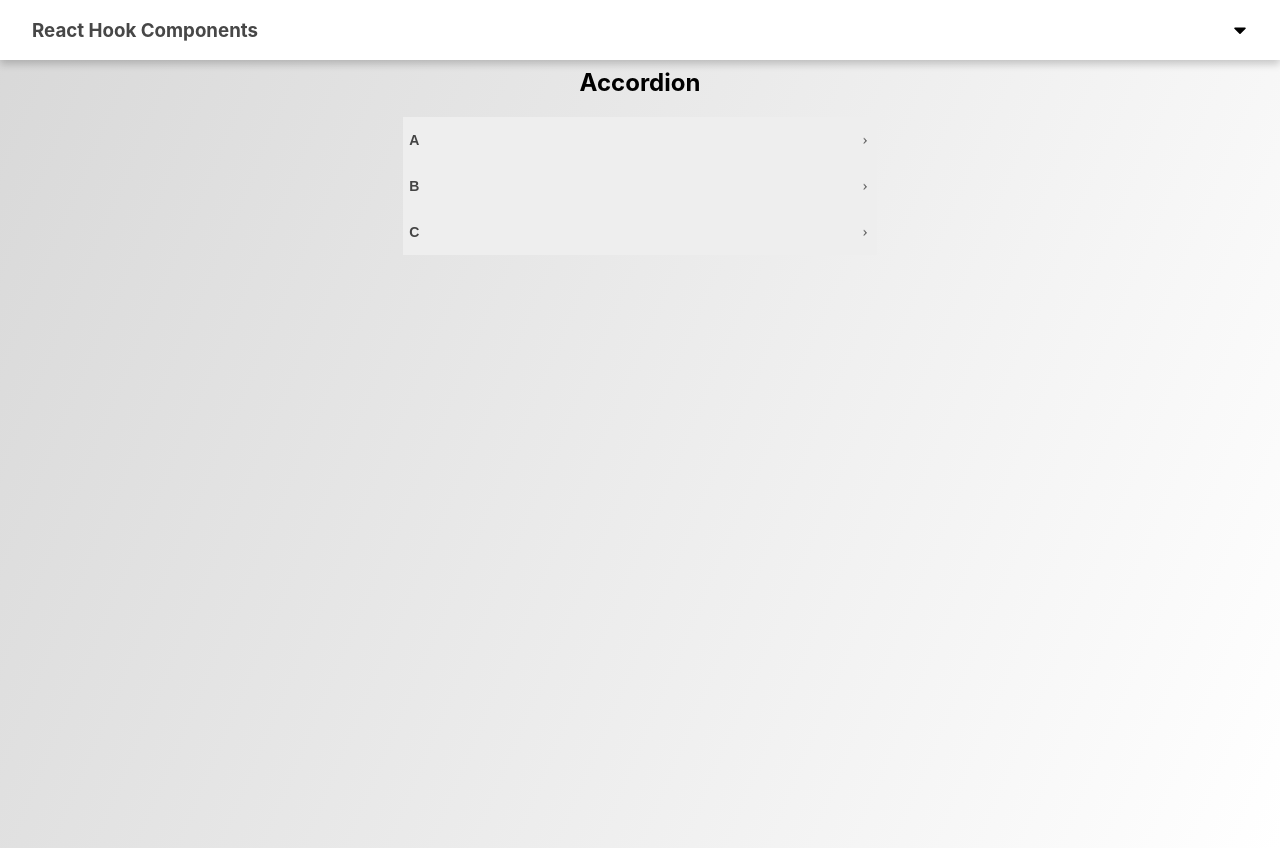
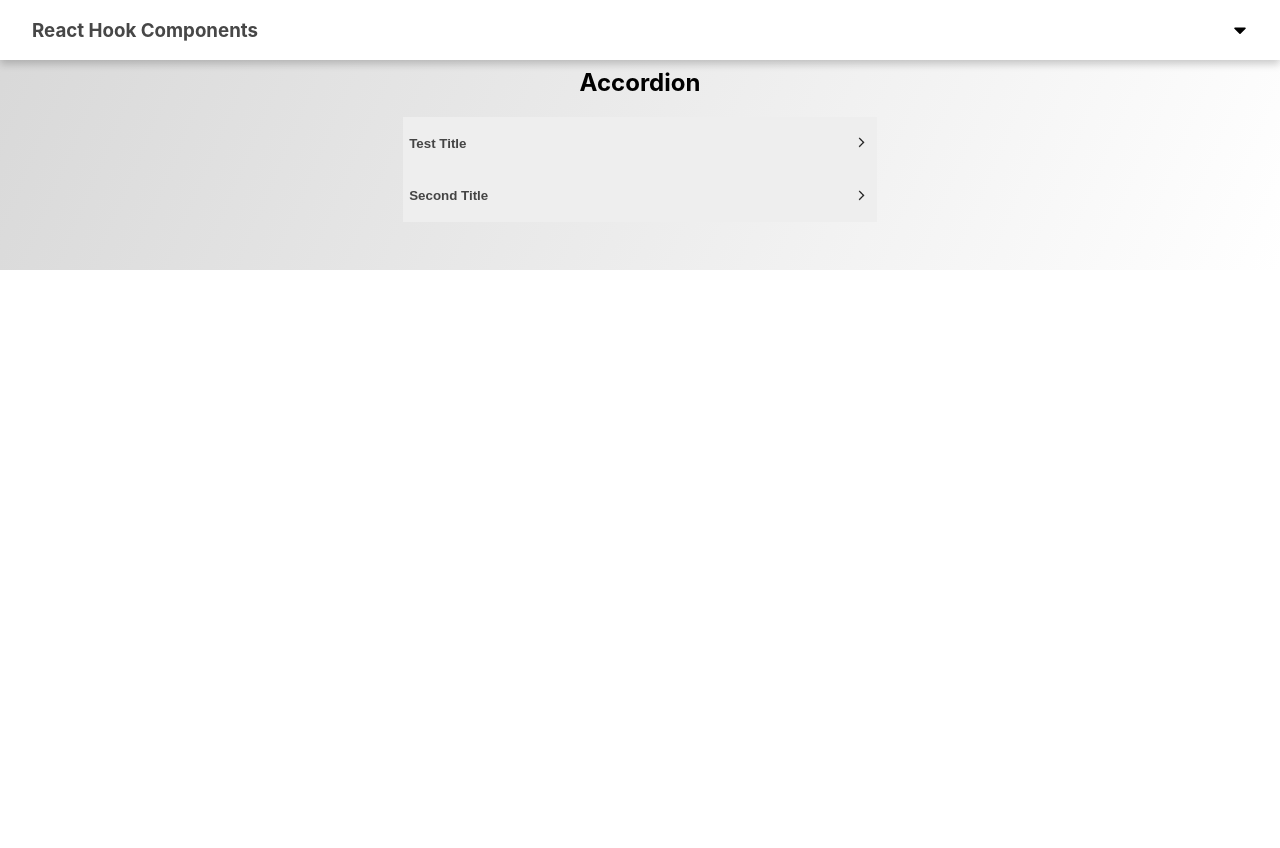
Before and after one commit to sleeplesseditor/ReactHookComponents, a React (Create React App) app: page /accordion in a window 1280 px wide. After the commit the page ends 800 px from the top, so only its background shows below. Built offline with nearby package versions, Linux system fonts and the light colour scheme; grey boxes are pictures that could not be loaded.

Commit message:
Multi accordion setup implemented

```diff
--- a/src/App.scss
+++ b/src/App.scss
@@ -1,5 +1,5 @@
 body {
     background: linear-gradient(113deg, rgba(2,0,36,1) 0%, rgb(216, 216, 216) 0%, rgba(255, 255, 255, 1) 100%);
     background-repeat: no-repeat;
-    height: 100vh;
+    height: 100%;
 }
--- a/src/components/Accordion/Accordion.jsx
+++ b/src/components/Accordion/Accordion.jsx
@@ -22,7 +22,7 @@ const Accordion = ({ children, title }) => {
   return (
     <div className="accordion-section">
       <button className="accordion-title" onClick={toogleActive}>
-        <p style={titleStyle}>{title}</p>
+        <h4 className="accordion-title-content">{title}</h4>
         <span className={active ? 'accordion-icon rotate': 'accordion-icon'}>
             <img className="accordion-icon-image" src={CaretIcon} alt="caret-icon" />
         </span>
--- a/src/components/Accordion/Accordion.scss
+++ b/src/components/Accordion/Accordion.scss
@@ -20,7 +20,7 @@
     }
 
     &-icon {
-        margin-left: 95%;
+        width: 5%;
         transition: transform 0.6s ease;
 
         &-image {
@@ -46,9 +46,14 @@
         cursor: pointer;
         display: flex;
         align-items: center;
+        justify-content: space-between;
         border: none;
         outline: none;
         transition: background-color 0.6s ease;
+
+        &-content {
+            display: flex;
+        }
 
         &:hover {
             background-color: #ccc;
--- a/src/components/Accordion/AccordionContent.jsx
+++ b/src/components/Accordion/AccordionContent.jsx
@@ -2,10 +2,10 @@ import React from 'react';
 
 const getAccordionContent = (key, value) => {
     const tagSelector = {
-        h1: () => <h1 className="accordion-h1" key={key}>{value}</h1>,
+        // h1: () => <h1 className="accordion-h1" key={key}>{value}</h1>,
         img: () => <img className="accordion-content-img" src={value} alt="JSON-image" key={key} />,
         paragraph: () => <p className="accordion-paragraph" key={key}>{value}</p>,
-        default: () => <p>TEST</p>
+        default: () => null
     }
     return (tagSelector[key] || tagSelector.default)()
 }
--- a/src/components/Accordion/Test.json
+++ b/src/components/Accordion/Test.json
@@ -1,5 +1,11 @@
-{
-    "h1": "Test title",
-    "paragraph": "Lorem ipsum dolor sit amet, consectetur adipiscing elit. Donec rhoncus turpis a dolor vehicula posuere. Aenean sollicitudin non neque euismod facilisis. Donec et nisl eu ante suscipit aliquam. Aenean et lacinia nisl. Curabitur lobortis consectetur ultrices. Quisque aliquet ornare quam, in cursus enim blandit nec. Integer tincidunt interdum elit, dignissim lobortis tellus hendrerit et. Phasellus porta placerat augue, vel rutrum augue interdum quis. Aenean pellentesque velit mauris, quis commodo velit suscipit sed. Vestibulum volutpat convallis mauris, vel rutrum sem interdum ac. Sed id nisl lorem. Aenean blandit non quam ut mattis.",
-    "img": "https://images.unsplash.com/photo-1498462440456-0dba182e775b?ixlib=rb-1.2.1&ixid=eyJhcHBfaWQiOjEyMDd9&auto=format&fit=crop&w=1000&q=80"
-}
+[
+    {
+        "sectionTitle": "Test Title",
+        "paragraph": "Lorem ipsum dolor sit amet, consectetur adipiscing elit. Donec rhoncus turpis a dolor vehicula posuere. Aenean sollicitudin non neque euismod facilisis. Donec et nisl eu ante suscipit aliquam. Aenean et lacinia nisl. Curabitur lobortis consectetur ultrices. Quisque aliquet ornare quam, in cursus enim blandit nec. Integer tincidunt interdum elit, dignissim lobortis tellus hendrerit et. Phasellus porta placerat augue, vel rutrum augue interdum quis. Aenean pellentesque velit mauris, quis commodo velit suscipit sed. Vestibulum volutpat convallis mauris, vel rutrum sem interdum ac. Sed id nisl lorem. Aenean blandit non quam ut mattis.",
+        "img": "https://images.unsplash.com/photo-1498462440456-0dba182e775b?ixlib=rb-1.2.1&ixid=eyJhcHBfaWQiOjEyMDd9&auto=format&fit=crop&w=1000&q=80"
+    },
+    {
+        "sectionTitle": "Second Title",
+        "paragraph": "Phasellus at dapibus orci. Nullam iaculis ultricies malesuada. Curabitur a elementum sem, in semper sem. Ut ligula nibh, posuere id nisi at, vehicula fringilla nisl. Nunc iaculis accumsan tellus. Etiam vel egestas felis, non pretium orci. Fusce non neque sem. Donec volutpat mi sit amet urna ultrices aliquet. Integer ac sem nisl. Aenean tincidunt id diam et volutpat. Pellentesque mi sem, vestibulum nec tellus eget, interdum eleifend dui."
+    }
+]
--- a/src/pages/Components/AccordionPage/AccordionPage.jsx
+++ b/src/pages/Components/AccordionPage/AccordionPage.jsx
@@ -10,15 +10,11 @@ const AccordionPage = () => {
         <div className="page-container">
             <h2 className="page-continer-heading">Accordion</h2>
             <div className="accordion-container">
-                <Accordion title="A">
-                    <span className="accordion-text">aaaaaa</span>
-                </Accordion>
-                <Accordion title="B">
-                    <span className="accordion-text">bbbbbb</span>
-                </Accordion>
-                <Accordion title="C">
-                    <AccordionContent content={Text} />
-                </Accordion>
+                {Text.map(item => (
+                    <Accordion title={item.sectionTitle}>
+                        <AccordionContent content={item} />
+                    </Accordion>
+                ))}
             </div>
         </div>
     )
```
